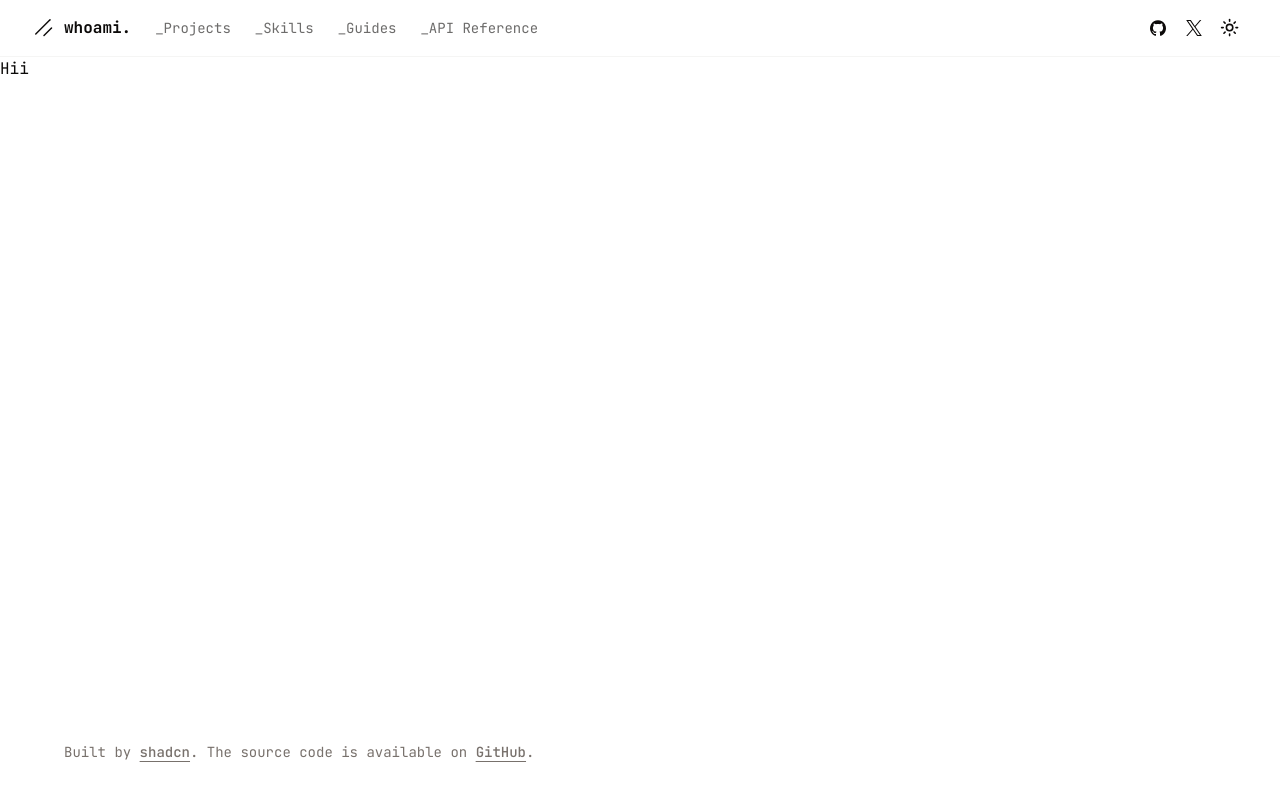
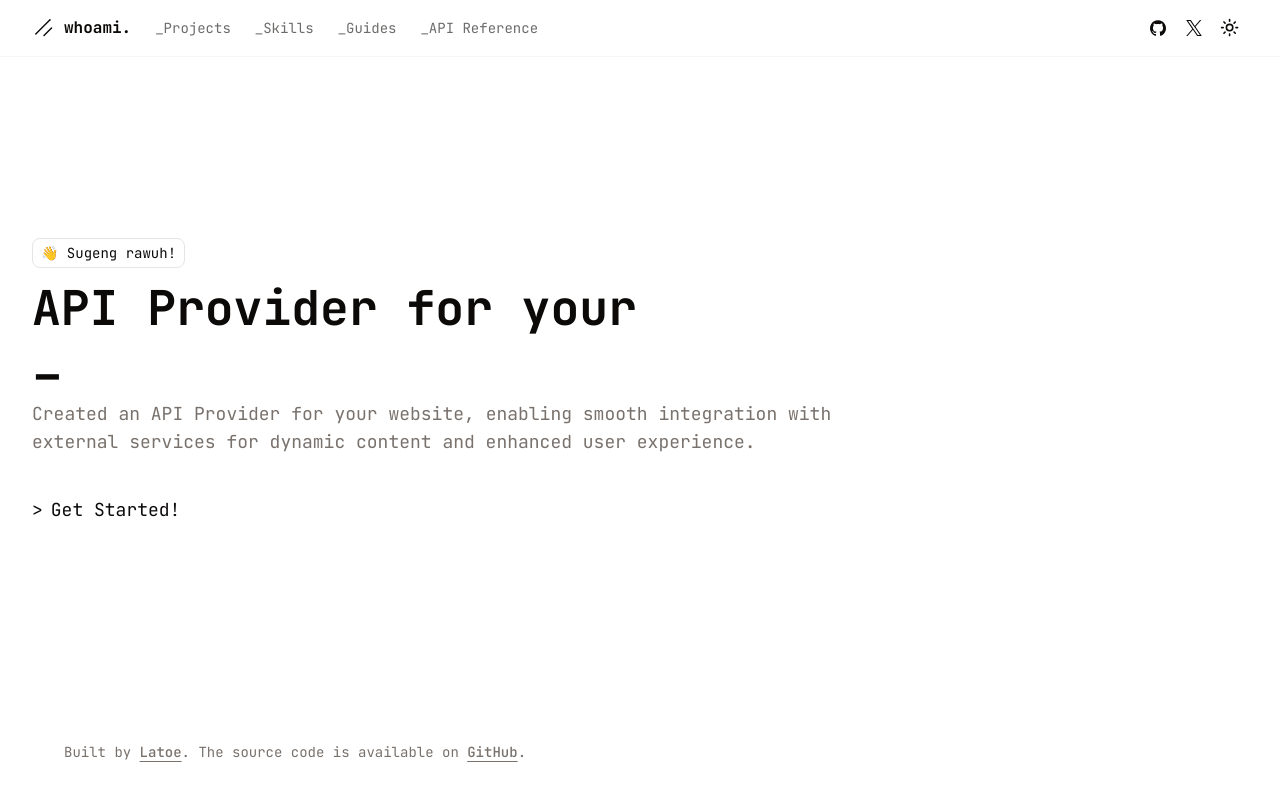
Before and after one commit to latoeorg/whoami-web, a Next.js app: page / in a window 1280 px wide. Built offline with nearby package versions, Linux system fonts and the light colour scheme.

Commit message:
feat: slicing homepage

```diff
--- a/package.json
+++ b/package.json
@@ -22,7 +22,8 @@
     "react": "^18",
     "react-dom": "^18",
     "tailwind-merge": "^2.2.0",
-    "tailwindcss-animate": "^1.0.7"
+    "tailwindcss-animate": "^1.0.7",
+    "typewriter-effect": "^2.21.0"
   },
   "devDependencies": {
     "@types/node": "^20",
--- a/src/app/layout.tsx
+++ b/src/app/layout.tsx
@@ -31,7 +31,7 @@ export default function RootLayout({
         >
           <div className="relative flex min-h-screen flex-col">
             <SiteHeader />
-            <div className="flex-1">{children}</div>
+            <div className="flex-1 flex flex-col">{children}</div>
             <SiteFooter />
           </div>
         </ThemeProvider>
--- a/src/app/page.tsx
+++ b/src/app/page.tsx
@@ -1,7 +1,46 @@
+"use client";
+
+import Link from "next/link";
+import Typewriter from "typewriter-effect";
+
 export default function Home() {
   return (
-    <main>
-      <h1>Hii</h1>
+    <main className="container flex-1 flex flex-col justify-center">
+      <section className="max-w-[800px]">
+        <p className="border inline-block mb-4 px-2 py-1 rounded-lg text-sm">
+          👋 Sugeng rawuh!
+        </p>
+
+        <h2 className="text-2xl md:text-5xl font-bold">
+          API Provider for your{" "}
+          <Typewriter
+            options={{
+              strings: ["Personal Website", "Portfolio"],
+              autoStart: true,
+              loop: true,
+              cursor: "_",
+            }}
+          />
+        </h2>
+
+        <p className="text-muted-foreground text-lg mt-5">
+          Created an API Provider for your website,{" "}
+          <span className="hidden md:inline">
+            enabling smooth integration with external services for dynamic
+            content
+          </span>{" "}
+          and enhanced user experience.
+        </p>
+
+        <div className="mt-10">
+          <Link href={"/"}>
+            <p className="group text-lg">
+              <span className="me-2">{">"}</span>
+              <span className="group-hover:underline">Get Started!</span>
+            </p>
+          </Link>
+        </div>
+      </section>
     </main>
   );
 }
--- a/src/components/app/site-footer/index.tsx
+++ b/src/components/app/site-footer/index.tsx
@@ -12,7 +12,7 @@ const SiteFooter = () => {
             rel="noreferrer"
             className="font-medium underline underline-offset-4"
           >
-            shadcn
+            Latoe
           </a>
           . The source code is available on{" "}
           <a
```
Also changed, not shown: 1 other file (tests, documents, lock files or other folders).
